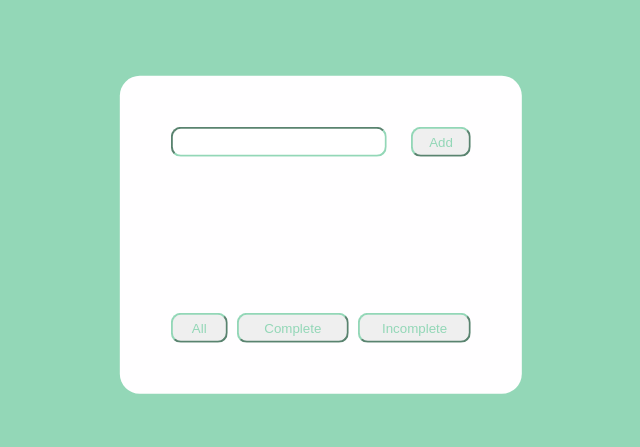
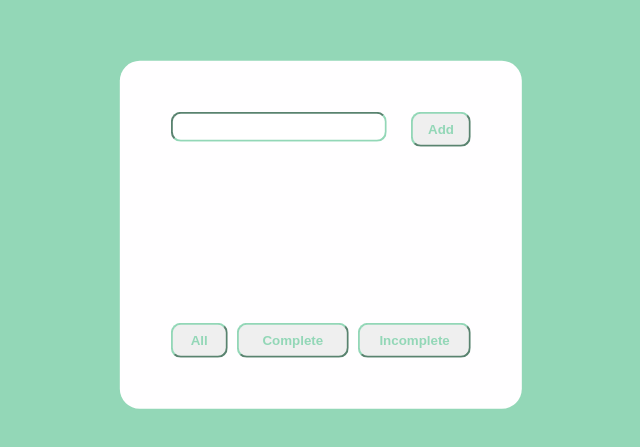
Before and after one commit to yonatanhf/to-do, a React app: page / in a window 1280 px wide. Shown: the part 165-612 px from the top of the page, without its empty margins (319-959 px from the left). Built offline with nearby package versions, Linux system fonts and the light colour scheme.

Commit message:
todo functions defined to display: all, completed, incomplete

```diff
--- a/src/components/Button/button.css
+++ b/src/components/Button/button.css
@@ -0,0 +1,4 @@
+.button{
+    font-weight: bold;
+    height: 35px;
+}
--- a/src/components/List/List.tsx
+++ b/src/components/List/List.tsx
@@ -1,3 +1,4 @@
+/* eslint-disable @typescript-eslint/explicit-function-return-type */
 /* eslint-disable import/extensions */
 import React, { useState } from 'react';
 import { useToDoContext } from '../../store/index';
@@ -9,6 +10,7 @@ interface Element {
   completed: boolean;
   onDelete: Function;
   onComplete: Function;
+  show: string;
 }
 
 const ToDoElement: React.FC<Element> = ({
@@ -24,31 +26,36 @@ const ToDoElement: React.FC<Element> = ({
           {' '}
         </span>
       </span>
-      <Button id={value} label={completed === false ? 'X' : '✓'} onclick={(): any => { setDeleteStatus(true); setTimeout(() => onDelete(value), 500); }} />
+      <Button id={value} label={completed === false ? 'X' : '✓'} onclick={() => { setDeleteStatus(true); setTimeout(() => onDelete(value), 500); }} />
     </div>
   );
 };
 
 const List: React.FunctionComponent = () => {
   const {
-    toDoList, setToDoList, removeToDo, setToDoComplete,
+    toDoList, setToDoList, removeToDo, setToDoComplete, show, showToDos,
   } = useToDoContext();
   const [inputValue, setInputValue] = useState('');
   return (
     <div id="to-do-lists">
       <div id="input-elements">
         <input type="text" id="todo-input" value={inputValue} onChange={(e: React.ChangeEvent<HTMLInputElement>): any => { setInputValue(e.target.value); }} />
-        <Button id="add-list-button" label="Add" onclick={(): any => { setToDoList(inputValue); setInputValue(''); }} />
+        <Button id="add-list-button" label="Add" onclick={() => { setToDoList(inputValue); setInputValue(''); showToDos('all'); }} />
       </div>
       <div id="todo-list-elements">
-        {toDoList.length > 0 && toDoList.map((el: Element) => (
-          <ToDoElement key={el.value} value={el.value} completed={el.completed} onDelete={removeToDo} onComplete={setToDoComplete} />
-        ))}
+        {toDoList.length > 0 && toDoList.map((el: Element) => {
+          const toDo: JSX.Element = <ToDoElement key={el.value} value={el.value} completed={el.completed} show={show} onDelete={removeToDo} onComplete={setToDoComplete} />;
+          return (
+            (show === 'all' && toDo)
+             || (show === 'incomplete' && (el.completed === false) && toDo)
+                || (show === 'completed' && (el.completed === true) && toDo)
+          );
+        })}
       </div>
       <div id="todo-list-options">
-        <Button id="all-list-button" label="All" onclick={() => {}} />
-        <Button id="complete-list-button" label="Complete" onclick={() => {}} />
-        <Button id="incomplete-list-button" label="Incomplete" onclick={() => {}} />
+        <Button id="all-list-button" label="All" onclick={() => { showToDos('all'); }} />
+        <Button id="complete-list-button" label="Complete" onclick={() => { showToDos('completed'); }} />
+        <Button id="incomplete-list-button" label="Incomplete" onclick={() => { showToDos('incomplete'); }} />
       </div>
     </div>
   );
--- a/src/index.tsx
+++ b/src/index.tsx
@@ -9,6 +9,7 @@ interface ToDoType {
 }
 const App: React.FunctionComponent = () => {
   const [toDoList, setToDoList] = useState([]);
+  const [show, showToDos] = useState('all');
   const toDo = (value: string): any => setToDoList([{ value, completed: false }, ...toDoList]);
   const removeToDo = (value: string): any => {
     const tmpToDoList: ToDoType[] = [];
@@ -36,7 +37,7 @@ const App: React.FunctionComponent = () => {
   };
   return (
     <Provider value={{
-      toDoList, setToDoList: toDo, removeToDo, setToDoComplete,
+      toDoList, setToDoList: toDo, removeToDo, setToDoComplete, show, showToDos,
     }}
     >
       <List />
--- a/src/store/index.tsx
+++ b/src/store/index.tsx
@@ -11,5 +11,7 @@ const useToDoContext: any = () => useContext(ToDoStore) as {
   setToDoList: React.Dispatch<React.SetStateAction<ListType>>;
   removeToDo: React.Dispatch<React.SetStateAction<ListType>>;
   setToDoComplete: React.Dispatch<React.SetStateAction<ListType>>;
+  show: string;
+  showToDos: React.Dispatch<React.SetStateAction<ListType>>;
 };
 export { ToDoStore, Provider, useToDoContext };
```
Also changed, not shown: src/components/List/list.css (line endings or trailing spaces).
